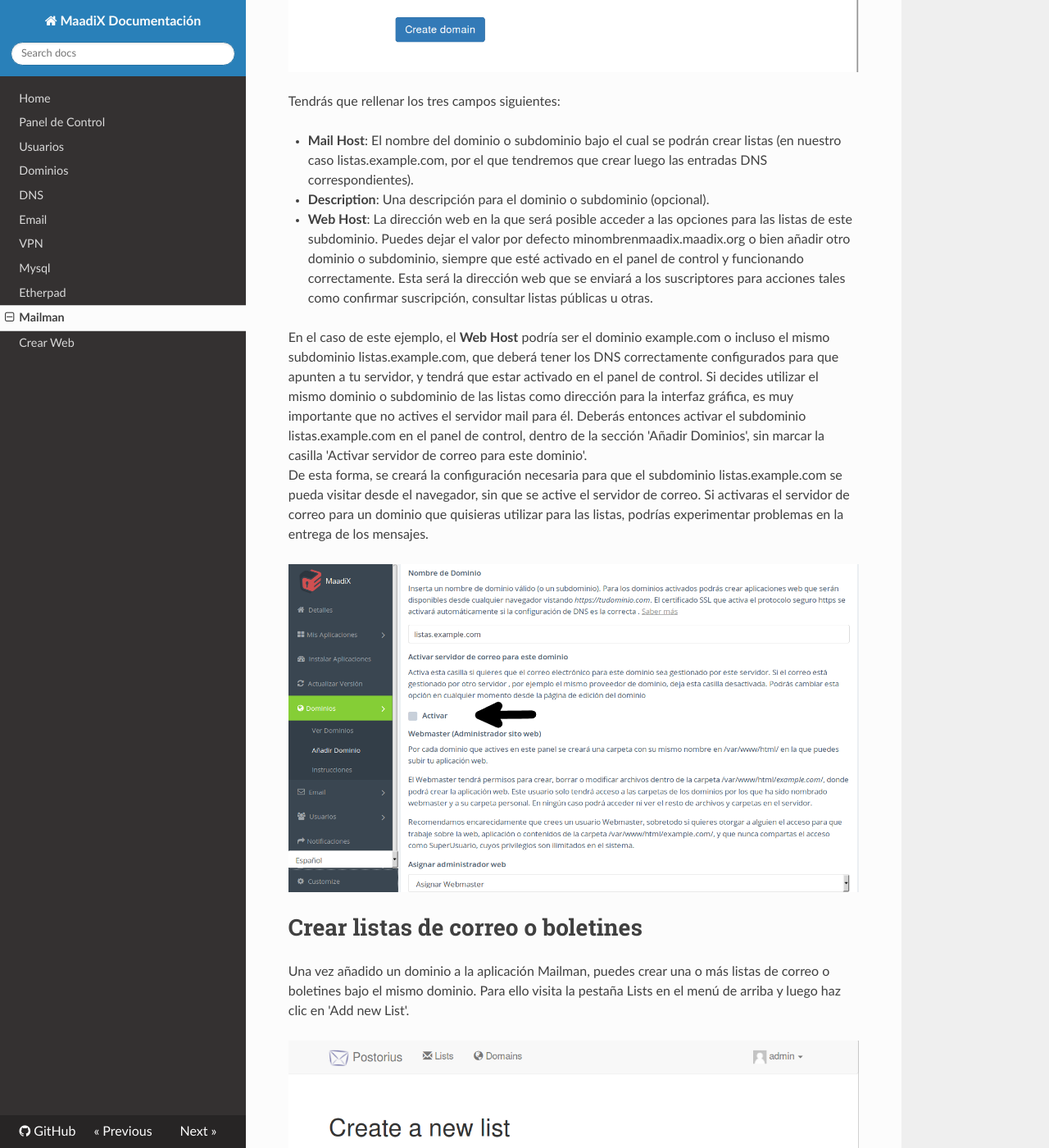
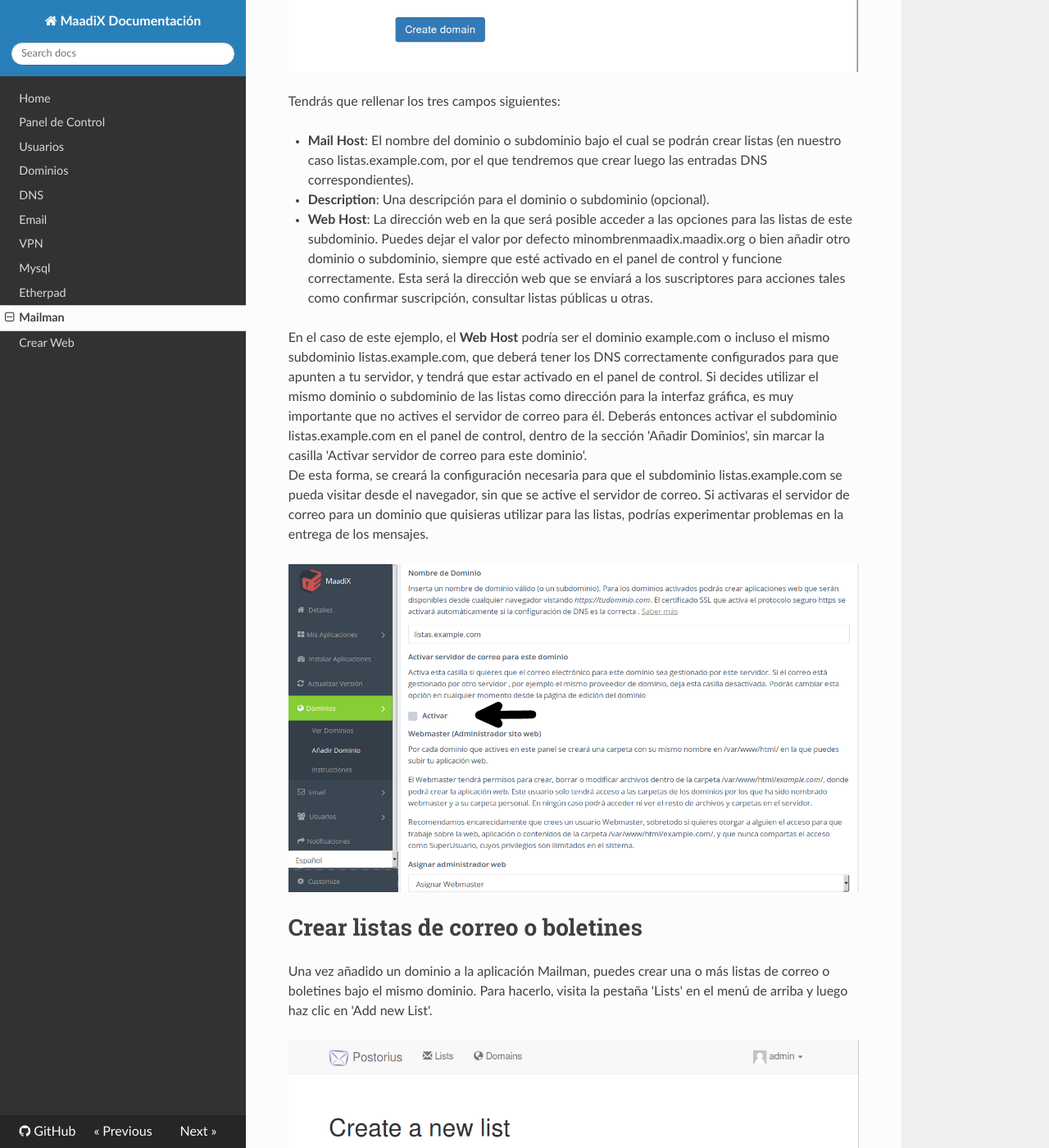
Before and after one commit to MaadixNet/docs, an MkDocs documentation site: the page built from docs/mailman.md, in a window 1280 px wide and 1400 px high, scrolled down 1924 px. Shown: the whole window at 82% size. Built offline with MkDocs 1.6.1, drawn with Linux system fonts in a browser that asks for light colours; nearby versions of some CDN libraries; old or Windows-style settings are respelled for this version of MkDocs; some of the changed text lies outside the part shown.

Commit message:
Correcciones tipográficas menores

```diff
--- a/docs/mailman.md
+++ b/docs/mailman.md
@@ -17,7 +17,7 @@
 
 # Configurar dominio
 
-Las listas de correo funcionan bajo un dominio o subdominio propio. Esto significa que no puedes crear listas de correo utilizando el mismo dominio que estás utilizando para cuentas de email. En el caso que estés utilizando el dominio example.com para cuentas de de correo electrónico (admin@example.com, info@example.com....) no podrás utilizar el mismo para crear listas de correo. Lo que tendrás que hacer es crear un subdominio de example.com y configurar los DNS antes de empezar a crear listas.
+Las listas de correo funcionan bajo un dominio o subdominio propio. Esto significa que no puedes crear listas de correo utilizando el mismo dominio que estás utilizando para cuentas de email. En el caso que estés utilizando el dominio example.com para cuentas de de correo electrónico (admin@example.com, info@example.com....), no podrás utilizar el mismo para crear listas de correo. Lo que tendrás que hacer es crear un subdominio de example.com y configurar los DNS antes de empezar a crear listas.
 
 # Activar dominio o subdominio en Mailman
 
@@ -33,10 +33,10 @@
 
 * **Mail Host**: El nombre del dominio o subdominio bajo el cual se podrán crear listas (en nuestro caso listas.example.com, por el que tendremos que crear luego las entradas DNS correspondientes).
 * **Description**: Una descripción para el dominio o subdominio (opcional).
-* **Web Host**: La dirección web en la que será posible acceder a las opciones para las listas de este subdominio. Puedes dejar el valor por defecto minombrenmaadix.maadix.org o bien añadir otro dominio o subdominio, siempre que esté activado en el panel de control y funcionando correctamente. Esta será la dirección web que se enviará a los suscriptores para acciones tales como confirmar suscripción, consultar listas públicas u otras.
+* **Web Host**: La dirección web en la que será posible acceder a las opciones para las listas de este subdominio. Puedes dejar el valor por defecto minombrenmaadix.maadix.org o bien añadir otro dominio o subdominio, siempre que esté activado en el panel de control y funcione correctamente. Esta será la dirección web que se enviará a los suscriptores para acciones tales como confirmar suscripción, consultar listas públicas u otras.
 
 
-En el caso de este ejemplo, el **Web Host** podría ser el dominio example.com o incluso el mismo subdominio listas.example.com, que deberá tener los DNS correctamente configurados para que apunten a tu servidor, y tendrá que estar activado en el panel de control. Si decides utilizar el mismo dominio o subdominio de las listas como dirección para la interfaz gráfica, es muy importante que no actives el servidor mail para él. Deberás entonces activar el subdominio listas.example.com en el panel de control, dentro de la sección 'Añadir Dominios', sin marcar la casilla 'Activar servidor de correo para este dominio'.
+En el caso de este ejemplo, el **Web Host** podría ser el dominio example.com o incluso el mismo subdominio listas.example.com, que deberá tener los DNS correctamente configurados para que apunten a tu servidor, y tendrá que estar activado en el panel de control. Si decides utilizar el mismo dominio o subdominio de las listas como dirección para la interfaz gráfica, es muy importante que no actives el servidor de correo para él. Deberás entonces activar el subdominio listas.example.com en el panel de control, dentro de la sección 'Añadir Dominios', sin marcar la casilla 'Activar servidor de correo para este dominio'.
 De esta forma, se creará la configuración necesaria para que el subdominio listas.example.com se pueda visitar desde el navegador, sin que se active el servidor de correo. Si activaras el servidor de correo para un dominio que quisieras utilizar para las listas, podrías experimentar problemas en la entrega de los mensajes.
 
 ![Add domain cpanel](img/mailman/add-domain-cpanel.png)
@@ -44,7 +44,7 @@
 # Crear listas de correo o boletines
 
 Una vez añadido un dominio a la aplicación Mailman, puedes crear una o más listas de correo o boletines bajo el mismo dominio.
-Para ello visita la pestaña Lists en el menú de arriba y luego haz clic en 'Add new List'.
+Para hacerlo, visita la pestaña 'Lists' en el menú de arriba y luego haz clic en 'Add new List'.
 
 ![Add_list](img/mailman/add-list.png)
 
@@ -61,7 +61,7 @@
 
 # Configurar DNS para el dominio o subdominio
 
-Para que las listas creadas funcionen correctamente es necesario configurar los DNS para el dominio o subdominio añadido.
+Para que las listas creadas funcionen correctamente, es necesario configurar los DNS para el dominio o subdominio añadido.
 
 Como primer paso, necesitas acceder a través del panel de control a los valores requeridos para los registros DNS.
 El panel de control detectará automáticamente los dominios o subdominios activados desde Mailman y te devolverá los valores correctos para las entradas DNS, que tendrás que configurar en el panel que te proporciona tu proveedor de dominio (operación externa a MaadiX).
```
Also changed, not shown: other parts of docs/mailman.md (+1 -1 lines).
